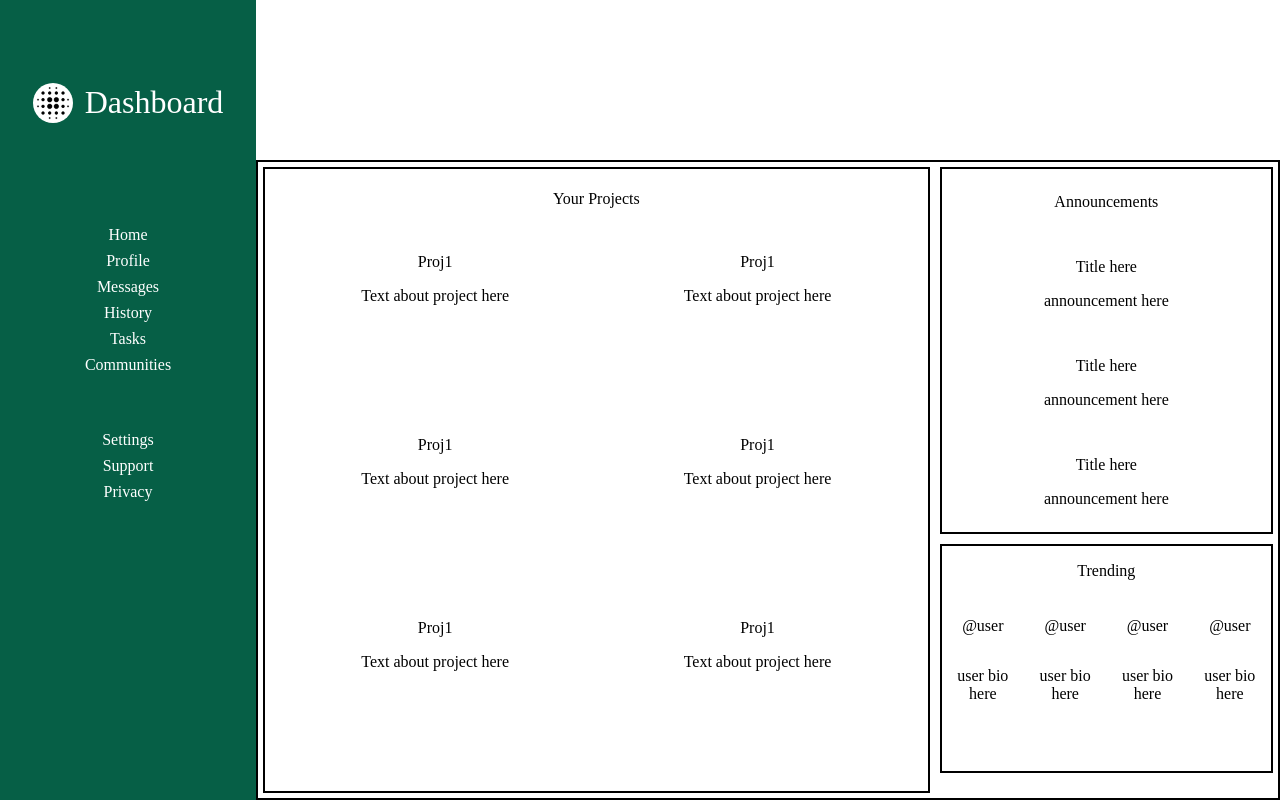
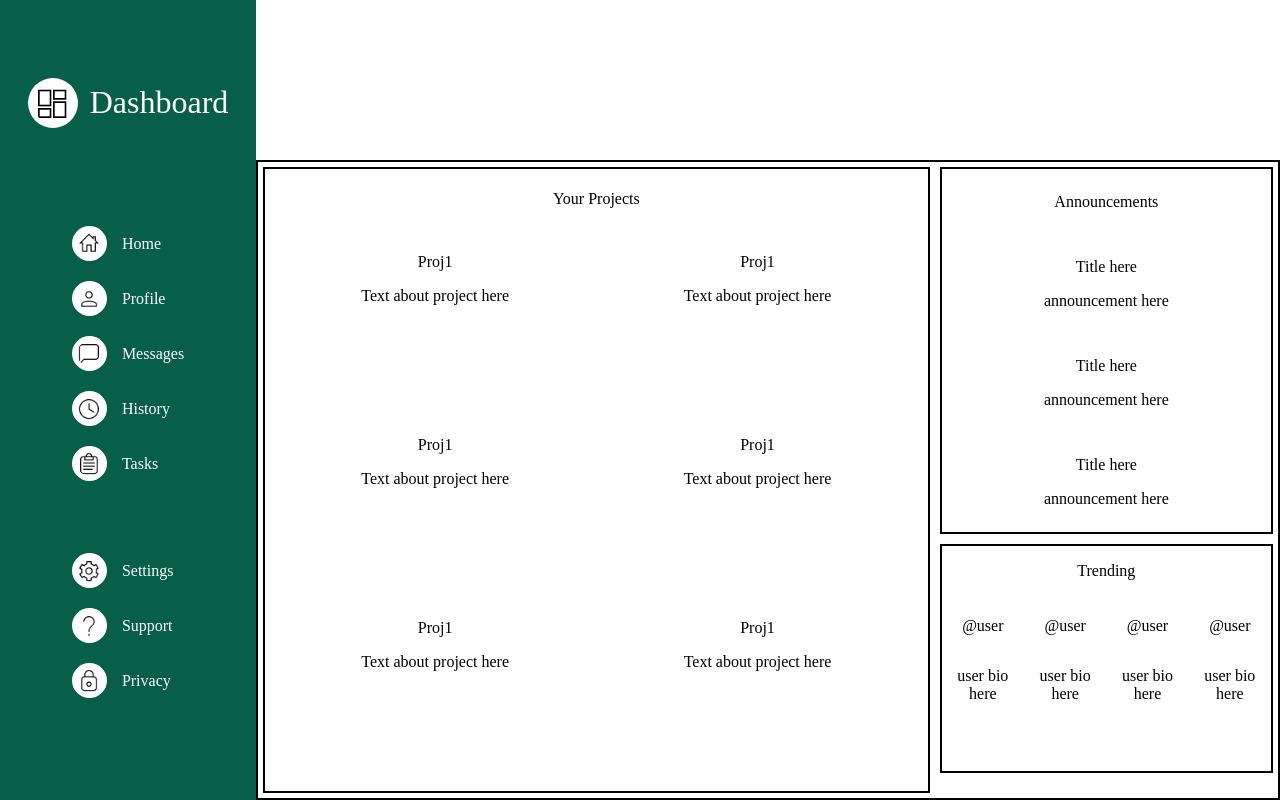
Before and after one commit to Mizakson/admin-dashboard, a plain HTML site: page index.html in a window 1280 px wide. Drawn offline with Linux system fonts and the light colour scheme; a web font is replaced by a local one.

Commit message:
Add and style sidebar icons

```diff
--- a/index.html
+++ b/index.html
@@ -33,22 +33,20 @@
         <div class="sidebar">
 
             <div class="dashboard-title">
-                <img src="img/dashboard-icon.png" alt="dashboard-icon" class="icon">
+                <img src="img/view-dashboard.png" alt="dashboard-icon" class="icon">
                     <p id="sidebar-title">Dashboard</p>
             </div>
             <div class="menu">
                 <ul id="user-actions">
-                    <li>Home</li>
-                    <li>Profile</li>
-                    <li>Messages</li>
-                    <li>History</li>
-                    <li>Tasks</li>
-                    <li>Communities</li>
-                </ul>
-                <ul id="help">
-                    <li>Settings</li>
-                    <li>Support</li>
-                    <li>Privacy</li>
+                    <li><img src="img/home.png" alt="home-icon" class="small-icon">Home</li>
+                    <li><img src="img/account.png" alt="profile-icon" class="small-icon">Profile</li>
+                    <li><img src="img/message.png" alt="message-icon" class="small-icon">Messages</li>
+                    <li><img src="img/clock.png" alt="history-icon" class="small-icon">History</li>
+                    <li><img src="img/clipboard-text.png" alt="tasks" class="small-icon" id="tasks">Tasks</li>
+                    <div id="gap"></div>
+                    <li><img src="img/settings.png" alt="" class="small-icon">Settings</li>
+                    <li><img src="img/help.png" alt="suport-icon" class="small-icon">Support</li>
+                    <li><img src="img/lock.png" alt="privacy-icon" class="small-icon">Privacy</li>
                 </ul>
             </div>
 
--- a/styles.css
+++ b/styles.css
@@ -10,6 +10,9 @@ body, html {
     --icon-height: 40px;
     --icon-width: 40px;
     --icon-border-radius: 100px;
+    --small-icon-height: 25px;
+    --small-icon-width: 25px;
+    --small-icon-border-radius: 60px;
 }
 
 ul, li {
@@ -20,6 +23,13 @@ ul, li {
     height: var(--icon-height);
     width: var(--icon-width);
     border-radius: var(--icon-border-radius);
+    background-color: white;
+}
+
+.small-icon {
+    height: var(--small-icon-height);
+    width: var(--small-icon-width);
+    border-radius: var(--small-icon-border-radius);
     background-color: white;
 }
 
@@ -54,6 +64,33 @@ ul, li {
     background-color: var(--sidebar-color);
     color: white;
 
+}
+
+.dashboard-title img {
+    padding: 5px;
+}
+
+.menu #user-actions {
+    display: flex;
+    flex-direction: column;
+    justify-content: center;
+    gap: 20px;
+}
+
+.menu > ul > li {
+    display: flex;
+    flex-direction: row;
+    align-items: center;
+    justify-content: left;
+    gap: 15px;
+}
+
+.menu > ul > li > img {
+    padding: 5px;
+}
+
+#gap {
+    padding: 2vh;
 }
 
 .content {
```
